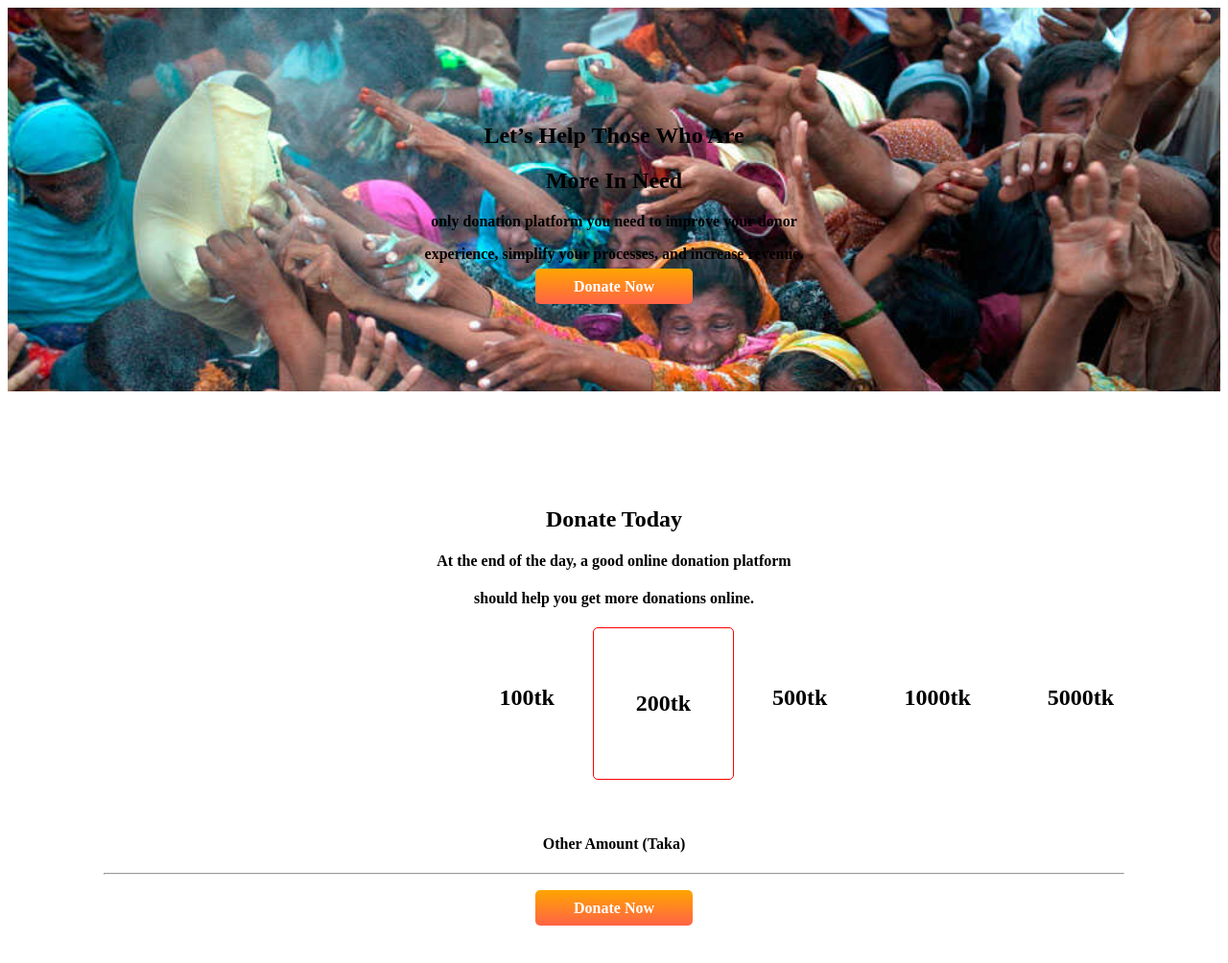
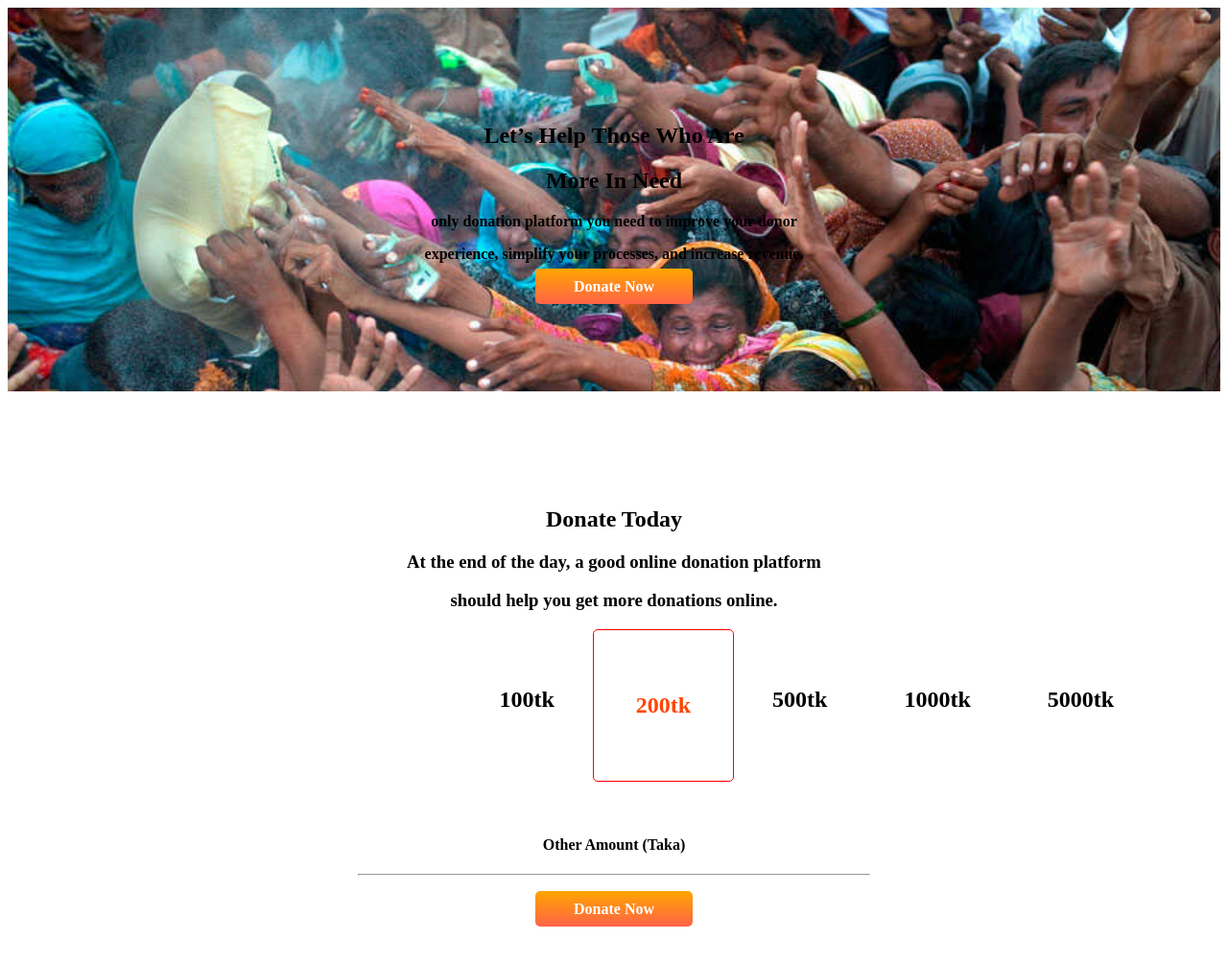
Before and after one commit to tuhanurhaquetalha/donate-people, a plain HTML site: page index.html in a window 1280 px wide. Shown: the whole page at 96% size. Drawn offline with Linux system fonts and the light colour scheme.

Commit message:
middle banner

```diff
--- a/index.html
+++ b/index.html
@@ -23,29 +23,46 @@
   </section>
   <Section class="donate">
     <h1> <strong>Donate Today</strong></h1>
-    <h4>
+    <h3>
       <p>At the end of the day, a good online donation platform </p>
-    </h4>
-    <h4>
+    </h3>
+    <h3>
       <p> should help you get more donations online. </p>
-    </h4>
+    </h3>
     <div class="adjust">
-      <div class="adjust1"><h1>100tk</h1></div>
+      <div class="adjust1">
+        <h1>100tk</h1>
+      </div>
       <div class="color">
-        <strong><div class="adjust1"><h1>200tk</h1></div></strong>
+        <strong>
+          <div class="adjust1">
+            <h1 class="difference">200tk</h1>
+          </div>
+        </strong>
       </div>
 
-      <div class="adjust1"><h1>500tk</h1></div>
-      <div class="adjust1"><h1>1000tk</h1></div>
-      <div class="adjust1"><h1>5000tk</h1></div>
+      <div class="adjust1">
+        <h1>500tk</h1>
+      </div>
+      <div class="adjust1">
+        <h1>1000tk</h1>
+      </div>
+      <div class="adjust1">
+        <h1>5000tk</h1>
+      </div>
 
 
     </div><br><br>
+
     <h4>Other Amount (Taka)</h4>
-    <hr><br>
-    <a class="link-button1"target="_blank" href="http://127.0.0.1:5500/index.html">Donate Now</a>
+    <hr style="width:50%;text-align:center;margin-center:0"><br>
+
+    <div>
+      <a class="link-button1" target="_blank" href="http://127.0.0.1:5500/index.html">Donate Now</a>
+    </div>
 
   </Section>
+
 </body>
 
 </html>
--- a/style.css
+++ b/style.css
@@ -63,3 +63,11 @@
     background-image: linear-gradient(orange, tomato);
     font-weight: 700;
 }
+.difference{
+    color: orangered;
+}
+.plane{
+    text-align: center;
+    padding: 40px;
+    display: flex;
+}
```
